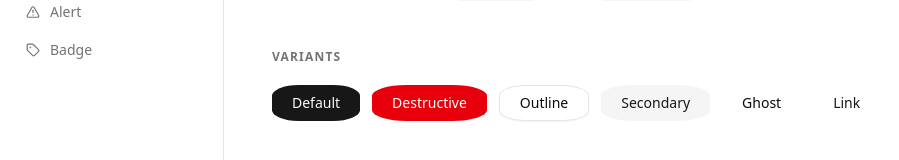
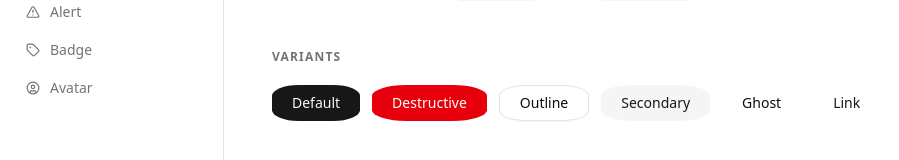
Before and after one commit to jeiwinfrey/klaude-ui-docs, a Next.js app: page / in a window 1280 px wide. Shown: the part 151-311 px from the top of the page, without its empty margins (0-899 px from the left). Built offline with nearby package versions, Linux system fonts and the light colour scheme.

Commit message:
feat: integrate avatar showcase

```diff
--- a/app/page.tsx
+++ b/app/page.tsx
@@ -2,13 +2,14 @@
 
 import { useState } from "react"
 import { motion } from "motion/react"
-import { Layers, Square, TriangleAlert, Tag } from "lucide-react"
+import { Layers, Square, TriangleAlert, Tag, CircleUser } from "lucide-react"
 import { cn } from "@/lib/utils"
 import { ios } from "@/lib/motion"
 
 import ButtonShowcase from "@/showcase/button-showcase"
 import AlertShowcase from "@/showcase/alert-showcase"
 import BadgeShowcase from "@/showcase/badge-showcase"
+import AvatarShowcase from "@/showcase/avatar-showcase"
 
 // ─── Registry ────────────────────────────────────────────────────────────────
 
@@ -30,6 +31,12 @@ const COMPONENTS = [
     label: "Badge",
     icon: Tag,
     component: BadgeShowcase,
+  },
+  {
+    id: "avatar",
+    label: "Avatar",
+    icon: CircleUser,
+    component: AvatarShowcase,
   },
 ] as const
 
```
